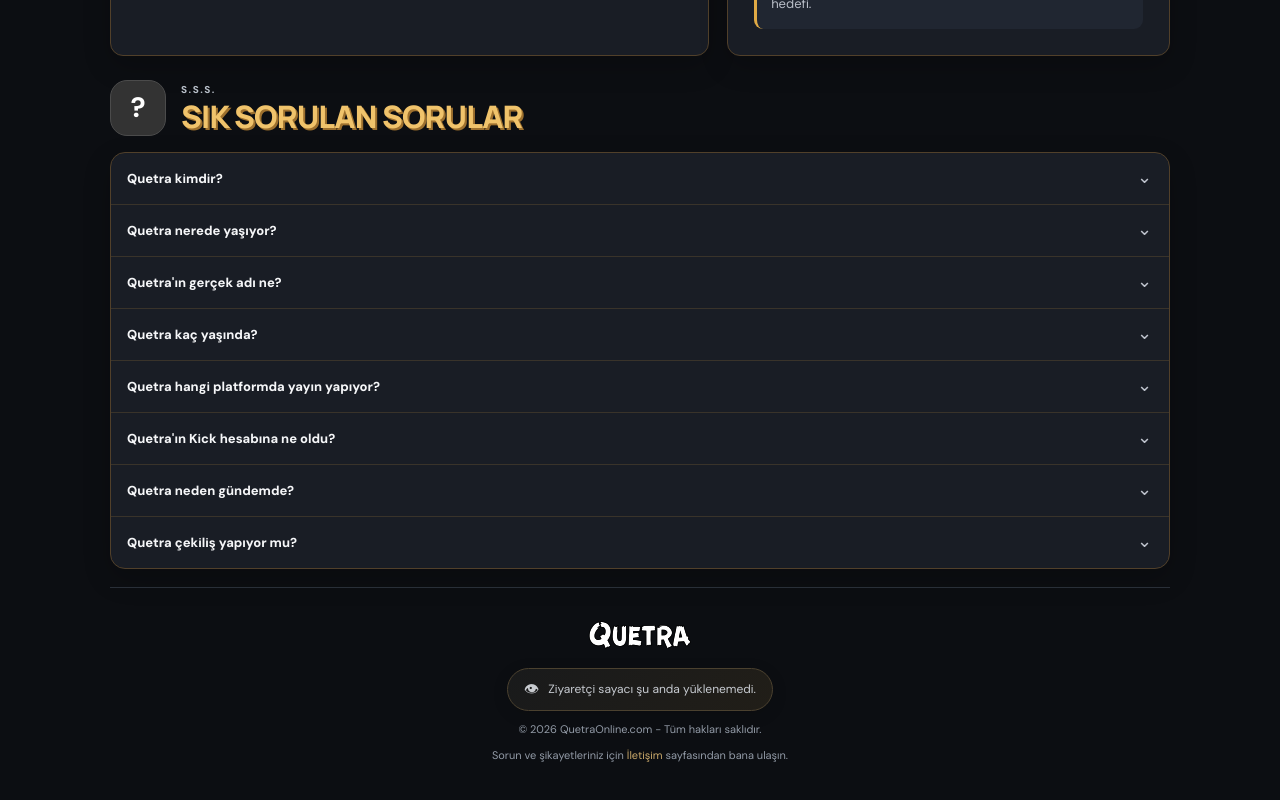
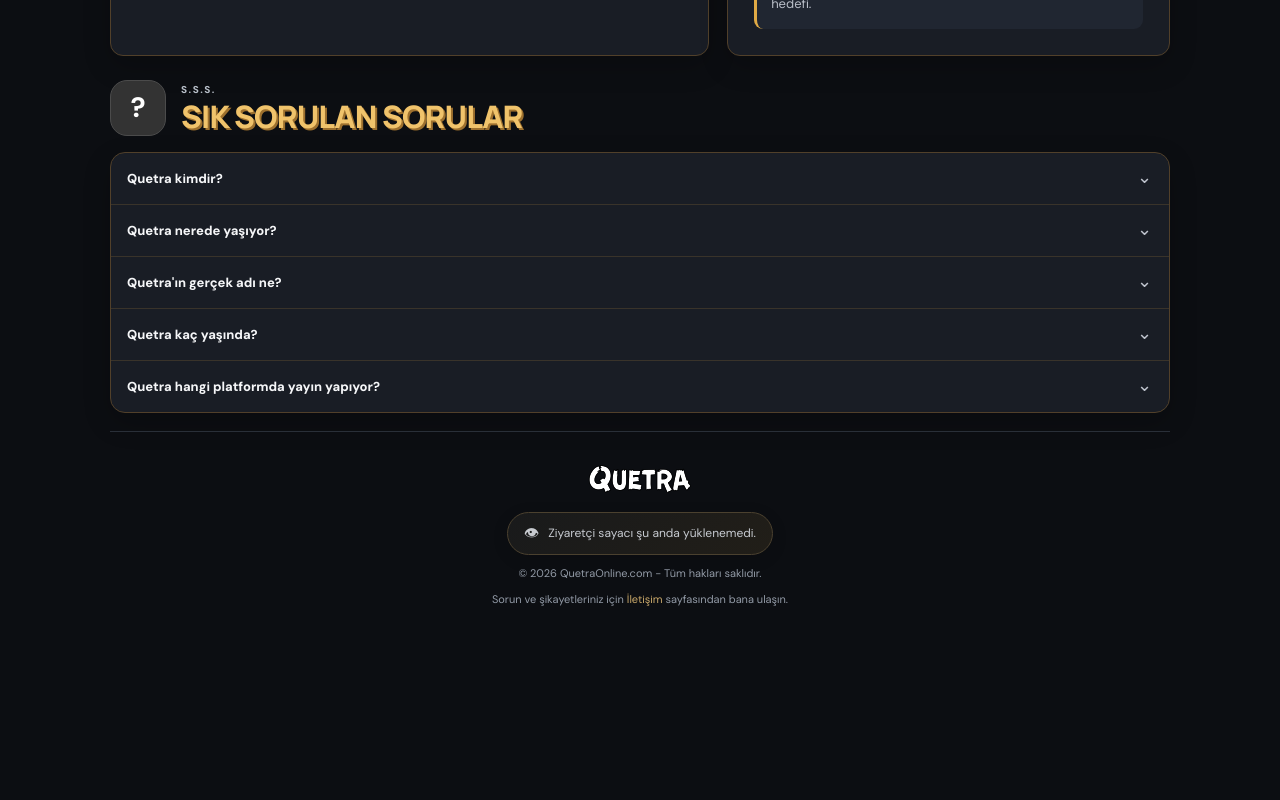
Before and after one commit to quetraonline/quetraonline, a Next.js app: page /hakkimda in a window 1280 px wide. Shown: the part 1893-2693 px from the top of the page. After the commit the page ends 2553 px from the top, so only its background shows below. Built offline with nearby package versions, Linux system fonts and the light colour scheme; no server answers.

Commit message:
Update Quetra FAQ biography and remove obsolete questions

```diff
--- a/app/hakkimda/page.js
+++ b/app/hakkimda/page.js
@@ -112,14 +112,11 @@ export default function AboutPage() {
           </div>
           <div className="faq-list">
             {[
-              ["Quetra kimdir?", "Quetra, QuetraOnline adıyla tanınan yayıncı ve içerik üreticisidir. Minecraft ve Knight Online yayınlarıyla tanınmıştır."],
-              ["Quetra nerede yaşıyor?", "Sayfada yer alan biyografi bilgisine göre Malta'da yaşamaktadır."],
-              ["Quetra'ın gerçek adı ne?", "Gerçek adı Cenk Pekkan'dır."],
-              ["Quetra kaç yaşında?", "1990 doğumludur. Doğum günü bilgisi paylaşılmadığı için kesin yaşı belirtilmemiştir."],
-              ["Quetra hangi platformda yayın yapıyor?", "Ana yayın kanalı YouTube'dur. Kanalı: @CenkBeyYayin."],
-              ["Quetra'ın Kick hesabına ne oldu?", "Paylaşılan biyografi bilgisinde Kick hesabının şu anda askıda olduğu belirtilmektedir."],
-              ["Quetra neden gündemde?", "Bu sayfada güncel gündem konusu hakkında doğrulanmış bir bilgi bulunmamaktadır."],
-              ["Quetra çekiliş yapıyor mu?", "Çekiliş ve etkinlik duyuruları için Quetra'nın Telegram kanalını takip edebilirsiniz."]
+              ["Quetra kimdir?", "Ahmet Enes, Quetra adıyla tanınan yayıncı ve içerik üreticisidir. Nowa Online World ve Delta Force oyunlarının yayınlarıyla tanınmıştır."],
+              ["Quetra nerede yaşıyor?", "Sayfada yer alan biyografi bilgisine göre İstanbul'da yaşamaktadır."],
+              ["Quetra'ın gerçek adı ne?", "Gerçek adı Ahmet Enes Güney'dır."],
+              ["Quetra kaç yaşında?", "1993 doğumludur. Doğum günü bilgisi paylaşılmadığı için kesin yaşı belirtilmemiştir."],
+              ["Quetra hangi platformda yayın yapıyor?", "Ana yayın kanalı TikTok'tur. Kanalı: @quetraonline."]
             ].map(([question, answer]) => (
               <details className="faq-item" key={question}>
                 <summary>{question}</summary>
```
